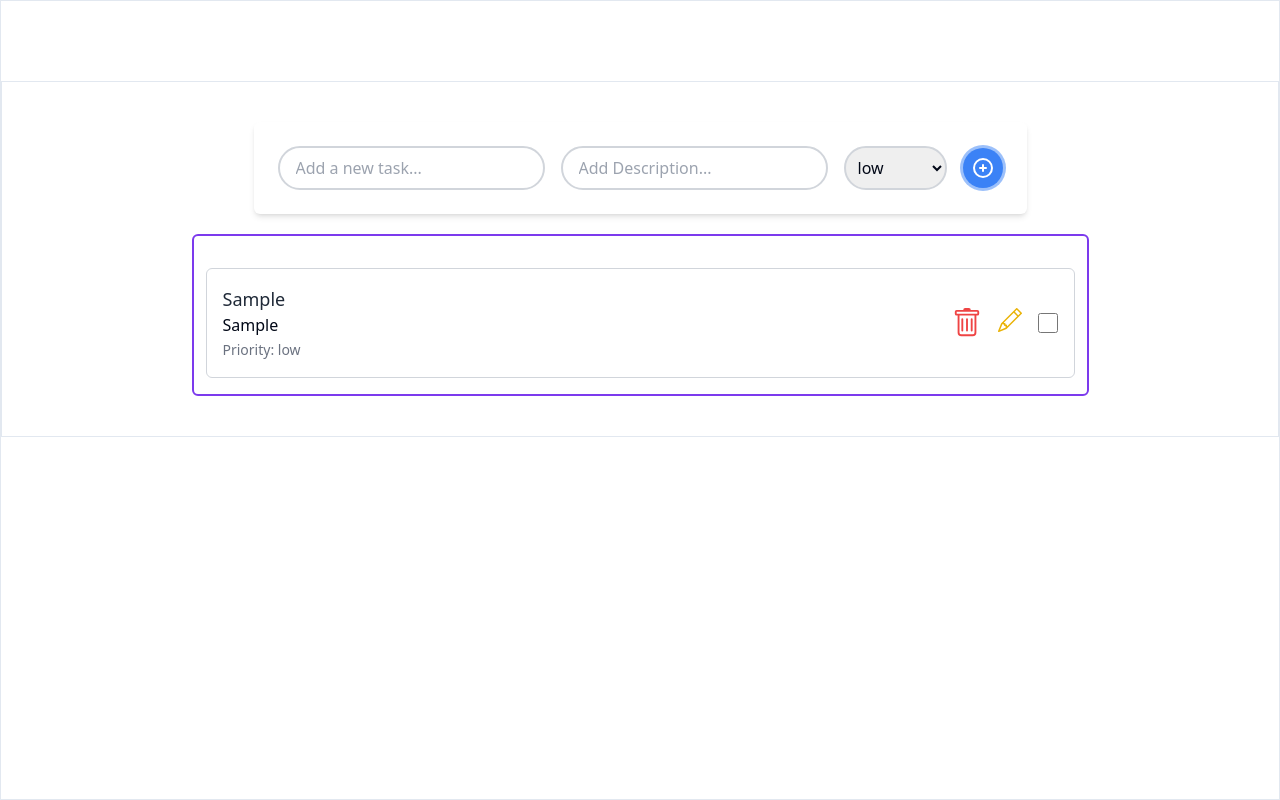
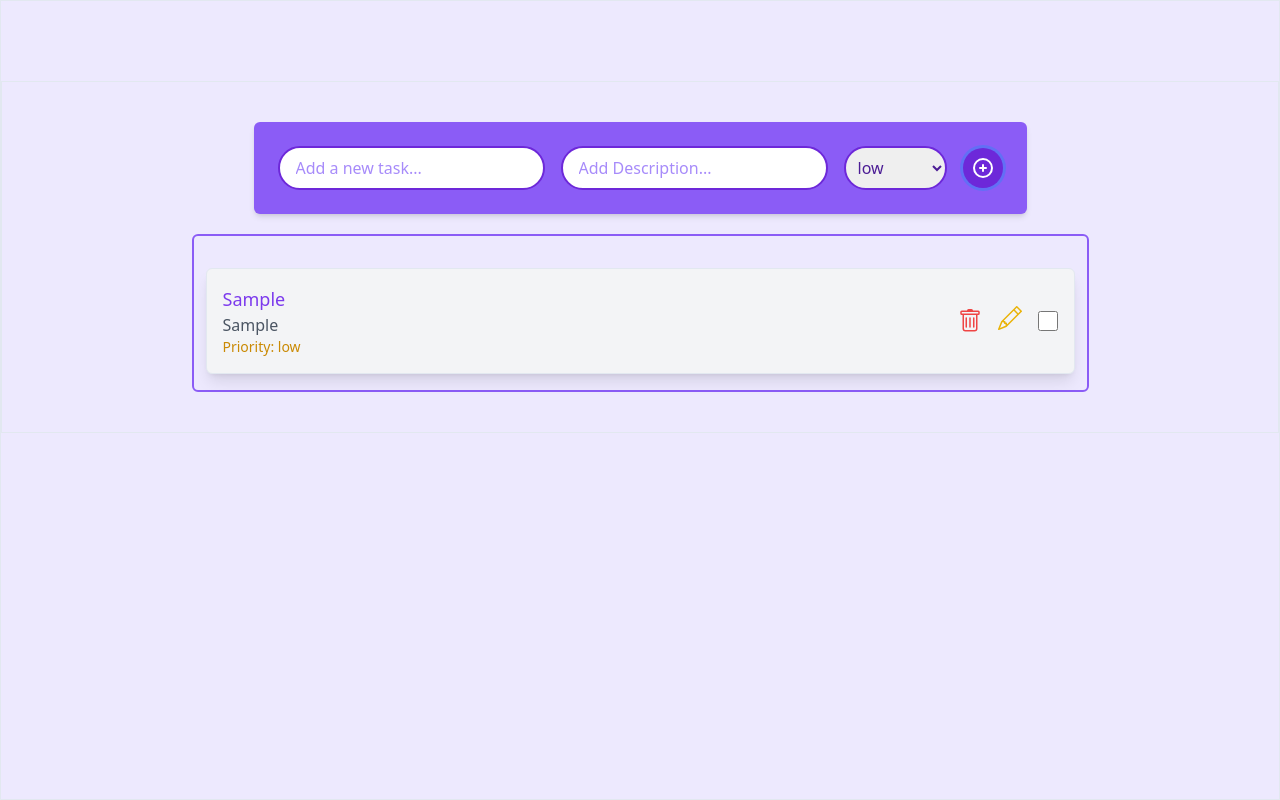
Before and after one commit to alaminhossa1n/todoAppQtec, a React (Vite) app: page / in a window 1280 px wide. Both pictures are taken after typing "Sample", "Sample" into the empty fields and a click on the button 982 px from the left and 168 px from the top of the page. Built offline with nearby package versions, Linux system fonts and the light colour scheme.

Commit message:
use some condition on todo card

```diff
--- a/src/components/AddTodoForm.tsx
+++ b/src/components/AddTodoForm.tsx
@@ -24,7 +24,7 @@ const AddTodoForm = () => {
     <div className="flex justify-center">
       <form
         onSubmit={handleSubmit}
-        className="mx-auto max-lg: bg-white shadow-md rounded-md p-6"
+        className="mx-auto max-lg bg-violet-500 shadow-md rounded-md p-6"
       >
         <div className="flex gap-4 items-center">
           <input
@@ -33,7 +33,7 @@ const AddTodoForm = () => {
             placeholder="Add a new task..."
             value={title}
             onChange={(e) => setTitle(e.target.value)}
-            className="border-2 border-gray-300 rounded-full px-4 py-2 w-full focus:outline-none focus:border-blue-500"
+            className="border-2 border-violet-700 rounded-full px-4 py-2 w-full focus:outline-none focus:border-violet-900 text-violet-900 placeholder-violet-400"
           />
           <input
             type="text"
@@ -41,13 +41,13 @@ const AddTodoForm = () => {
             placeholder="Add Description..."
             value={description}
             onChange={(e) => setDescription(e.target.value)}
-            className="border-2 border-gray-300 rounded-full px-4 py-2 w-full focus:outline-none focus:border-blue-500"
+            className="border-2 border-violet-700 rounded-full px-4 py-2 w-full focus:outline-none focus:border-violet-900 text-violet-900 placeholder-violet-400"
           />
           <select
             name="priority"
             value={priority}
             onChange={(e) => setPriority(e.target.value)}
-            className="p-2 border-2 border-gray-300 rounded-full focus:outline-none focus:border-blue-500"
+            className="p-2 border-2 border-violet-700 rounded-full focus:outline-none focus:border-violet-900 text-violet-900"
           >
             {["low", "medium", "high"].map((p) => (
               <option key={p} value={p}>
@@ -57,7 +57,7 @@ const AddTodoForm = () => {
           </select>
           <button
             type="submit"
-            className="text-white bg-blue-500 hover:bg-blue-600 rounded-full p-2 focus:outline-none focus:ring focus:border-blue-300"
+            className="text-white bg-violet-700 hover:bg-violet-800 rounded-full p-2 focus:outline-none focus:ring focus:border-violet-500"
           >
             <svg
               xmlns="http://www.w3.org/2000/svg"
--- a/src/components/Modal.tsx
+++ b/src/components/Modal.tsx
@@ -51,18 +51,18 @@ const Modal = ({ task }) => {
             <DialogHeader>
               <DialogTitle>Edit Task</DialogTitle>
               <DialogDescription>
-                Make changes to your profile here. Click save when you're done.
+                Make changes to the task here. Click save when you're done.
               </DialogDescription>
             </DialogHeader>
 
-            <div className="space-y-3">
+            <div className="space-y-3 mt-2">
               <input
                 type="text"
                 name="title"
                 defaultValue={task.title}
                 placeholder="Add a new task..."
                 onChange={(e) => setTitle(e.target.value)}
-                className="border-2 border-gray-300 rounded-full px-4 py-2 w-full focus:outline-none focus:border-blue-500"
+                className="border-2 border-violet-700 rounded-full px-4 py-2 w-full focus:outline-none focus:border-violet-900 text-violet-900 placeholder-violet-400"
               />
               <input
                 type="text"
@@ -70,13 +70,13 @@ const Modal = ({ task }) => {
                 defaultValue={task.description}
                 placeholder="Add Description..."
                 onChange={(e) => setDescription(e.target.value)}
-                className="border-2 border-gray-300 rounded-full px-4 py-2 w-full focus:outline-none focus:border-blue-500"
+                className="border-2 border-violet-700 rounded-full px-4 py-2 w-full focus:outline-none focus:border-violet-900 text-violet-900 placeholder-violet-400"
               />
               <select
                 name="priority"
                 defaultValue={task.priority}
                 onChange={(e) => setPriority(e.target.value)}
-                className="p-2 border-2 border-gray-300 rounded-full focus:outline-none focus:border-blue-500 px-3"
+                className="p-2 border-2 border-violet-700 rounded-full focus:outline-none focus:border-violet-900 text-violet-900 px-3"
               >
                 {["low", "medium", "high"].map((p) => (
                   <option key={p} value={p}>
@@ -88,7 +88,12 @@ const Modal = ({ task }) => {
 
             <div className="flex justify-end mt-3">
               <DialogClose>
-                <Button type="submit">Update</Button>
+                <Button
+                  type="submit"
+                  className="text-white bg-violet-700 hover:bg-violet-800  p-2 focus:outline-none focus:ring focus:border-violet-500"
+                >
+                  Update
+                </Button>
               </DialogClose>
             </div>
           </form>
--- a/src/components/TaskCard.tsx
+++ b/src/components/TaskCard.tsx
@@ -17,44 +17,50 @@ const TaskCard = () => {
   };
 
   return (
-    <div className="mx-auto max-w-full mt-8">
+    <div className="mx-auto mt-8">
       {tasks.map((task) => (
         <div
           key={task.id}
-          className={`flex items-center justify-between p-4 mb-4 bg-${
-            task.isCompleted ? "green" : "white"
-          } rounded-md border ${
-            task.isCompleted ? "border-green-500" : "border-gray-300"
-          }`}
+          className={`flex items-center justify-between p-4 mb-4 w-full bg-gray-100 border rounded-md ${
+            task.isCompleted ? "line-through opacity-40" : ""
+          } shadow-lg`}
         >
-          <div>
+          <div className="flex-1">
             <h3
               className={`text-lg font-medium ${
-                task.isCompleted ? "text-white" : "text-gray-800"
+                task.isCompleted ? "text-gray-600" : "text-violet-600"
               }`}
             >
               {task.title}
             </h3>
-            <p>{task.description}</p>
-            <span
-              className={`text-sm ${
-                task.isCompleted ? "text-green-200" : "text-gray-500"
+            <p className="text-gray-600">{task.description}</p>
+            <p
+              className={`text-sm ${task.isCompleted ? "text-gray-600" : ""} ${
+                task.priority === "low" ? "text-yellow-600" : ""
+              } ${task.priority === "medium" ? "text-orange-600" : ""} ${
+                task.priority === "high" ? "text-red-600" : ""
               }`}
-            >{`Priority: ${task.priority}`}</span>
+            >{`Priority: ${task.priority}`}</p>
           </div>
           <div className="flex items-center space-x-4">
             <button
               onClick={() => handleDeleteTask(task.id)}
-              className="text-red-500 hover:text-red-600 focus:outline-none focus:ring focus:border-red-300 text-3xl"
+              className={`text-red-500 hover:text-red-600 focus:outline-none focus:ring focus:border-red-300 text-2xl ${
+                task.isCompleted ? "text-gray-500 cursor-not-allowed" : ""
+              }`}
+              disabled={task.isCompleted}
             >
               <BsTrash />
             </button>
-            <Modal task={task} />
+            <div>
+              <Modal task={task} />
+            </div>
             <input
               type="checkbox"
               name=""
               id=""
-              className="size-5"
+              className="form-checkbox h-5 w-5 text-green-500 focus:outline-none focus:ring focus:border-blue-300"
+              checked={task.isCompleted}
               onChange={() => handleMarkComplete(task.id)}
             />
           </div>
--- a/src/components/layout/MainLayout.tsx
+++ b/src/components/layout/MainLayout.tsx
@@ -2,7 +2,7 @@ import Home from "../../pages/Home";
 
 const MainLayout = () => {
   return (
-    <div className="border max-w-7xl min-h-screen mx-auto">
+    <div className="border max-w-7xl min-h-screen mx-auto bg-violet-100">
       <Home />
     </div>
   );
--- a/src/pages/Home.tsx
+++ b/src/pages/Home.tsx
@@ -8,7 +8,7 @@ const Home = () => {
   return (
     <div className="border mt-20 p-10">
       <AddTodoForm />
-      <div className="w-3/4 mt-5 mx-auto px-3 border-2 border-violet-600 rounded-md">
+      <div className="w-3/4 mt-5 mx-auto px-3 border-2 border-violet-500 rounded-md">
         {todos.length ? (
           <TaskCard />
         ) : (
```
